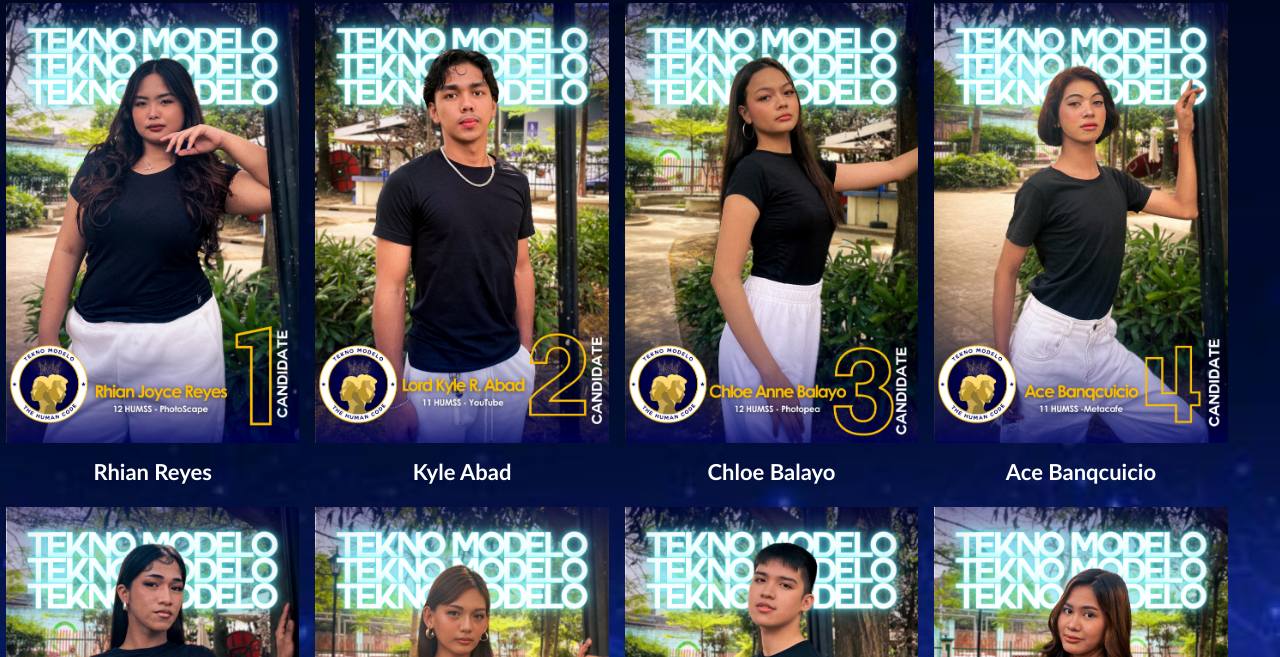
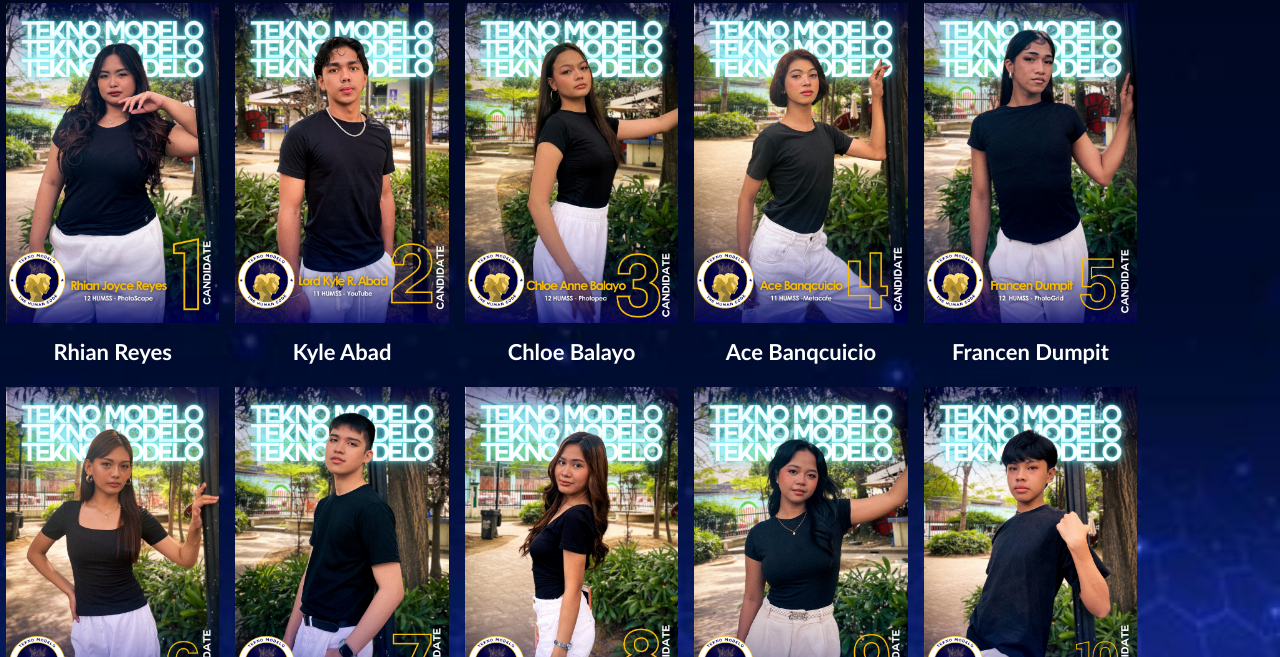
Before and after one commit to group11cj7/group11cj7.github.io, a plain HTML site: page tekno.html in a window 1280 px wide. Shown: the part 143-800 px from the top of the page. Drawn offline with Linux system fonts and the light colour scheme.

Commit message:
style.css

```diff
--- a/style.css
+++ b/style.css
@@ -56,5 +56,5 @@
 
   .gallery img {
     width: 100%;
-    height: 55vh;
+    height: 40vh;
   }
```
